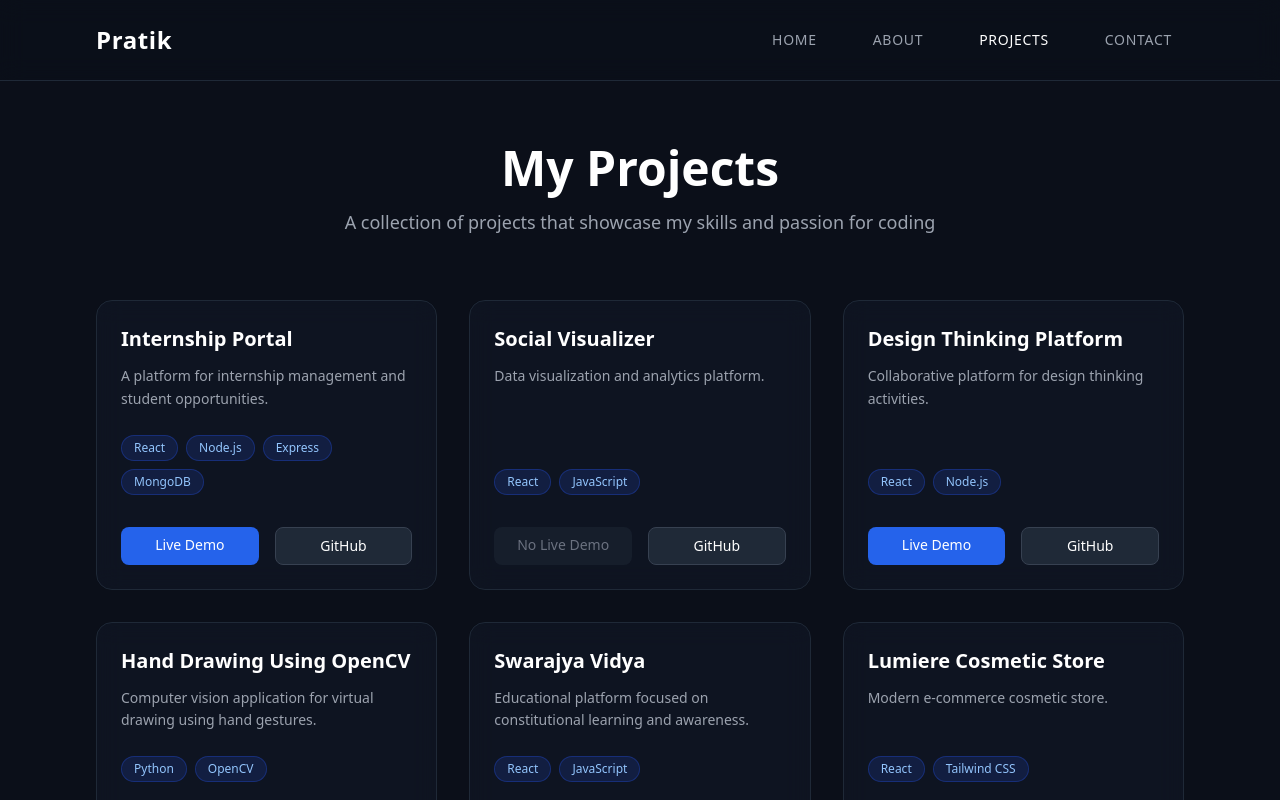
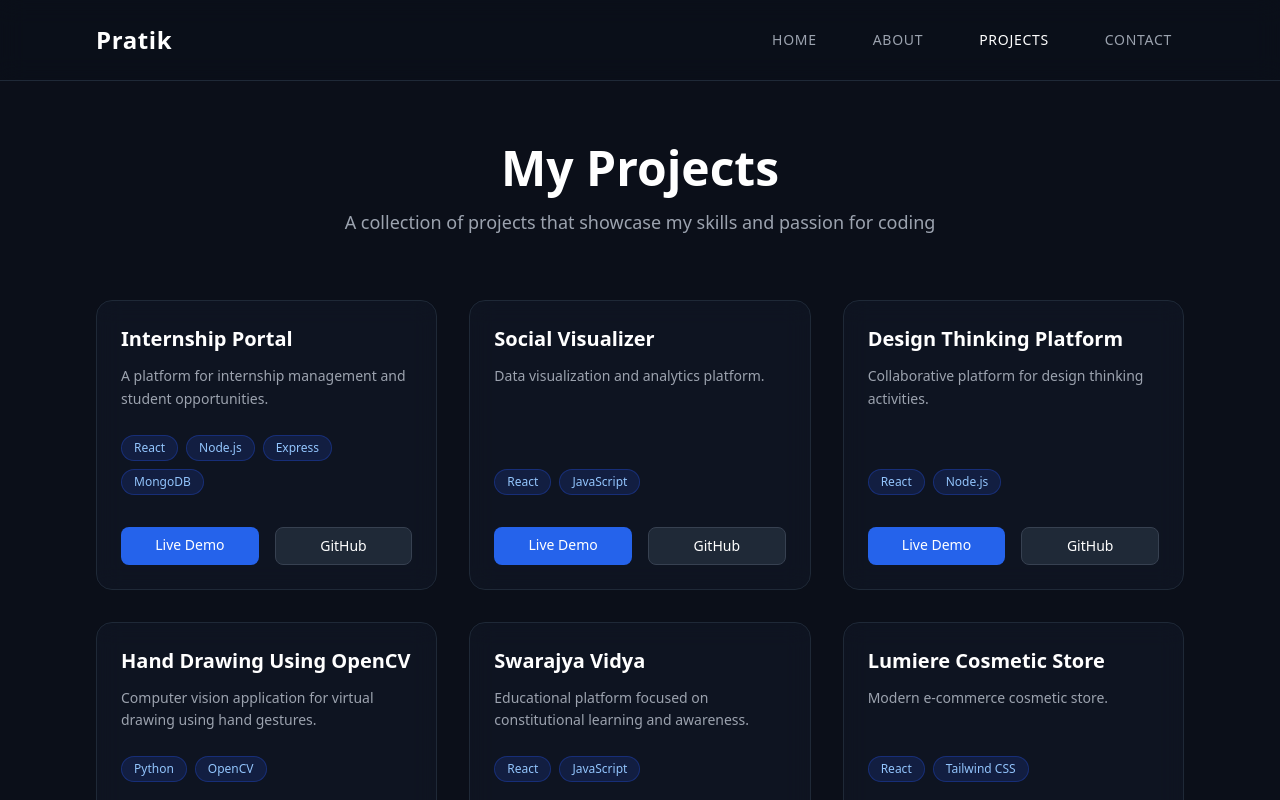
Before and after one commit to Pratik7897/CODSOFT, a React (Vite) app in the folder Portfolio/: page /projects in a window 1280 px wide. Shown: the top 800 px of the page. Built offline with nearby package versions, Linux system fonts and the light colour scheme.

Commit message:
feat: add live demo link for Social Visualizer project

```diff
--- a/Portfolio/src/pages/Projects.jsx
+++ b/Portfolio/src/pages/Projects.jsx
@@ -14,6 +14,7 @@ const projects = [
     title: 'Social Visualizer',
     description: 'Data visualization and analytics platform.',
     tech: ['React', 'JavaScript'],
+    live: 'https://social-connect-teal.vercel.app',
     github: 'https://github.com/Pratik7897/Social_Visualizer',
   },
   {
```
